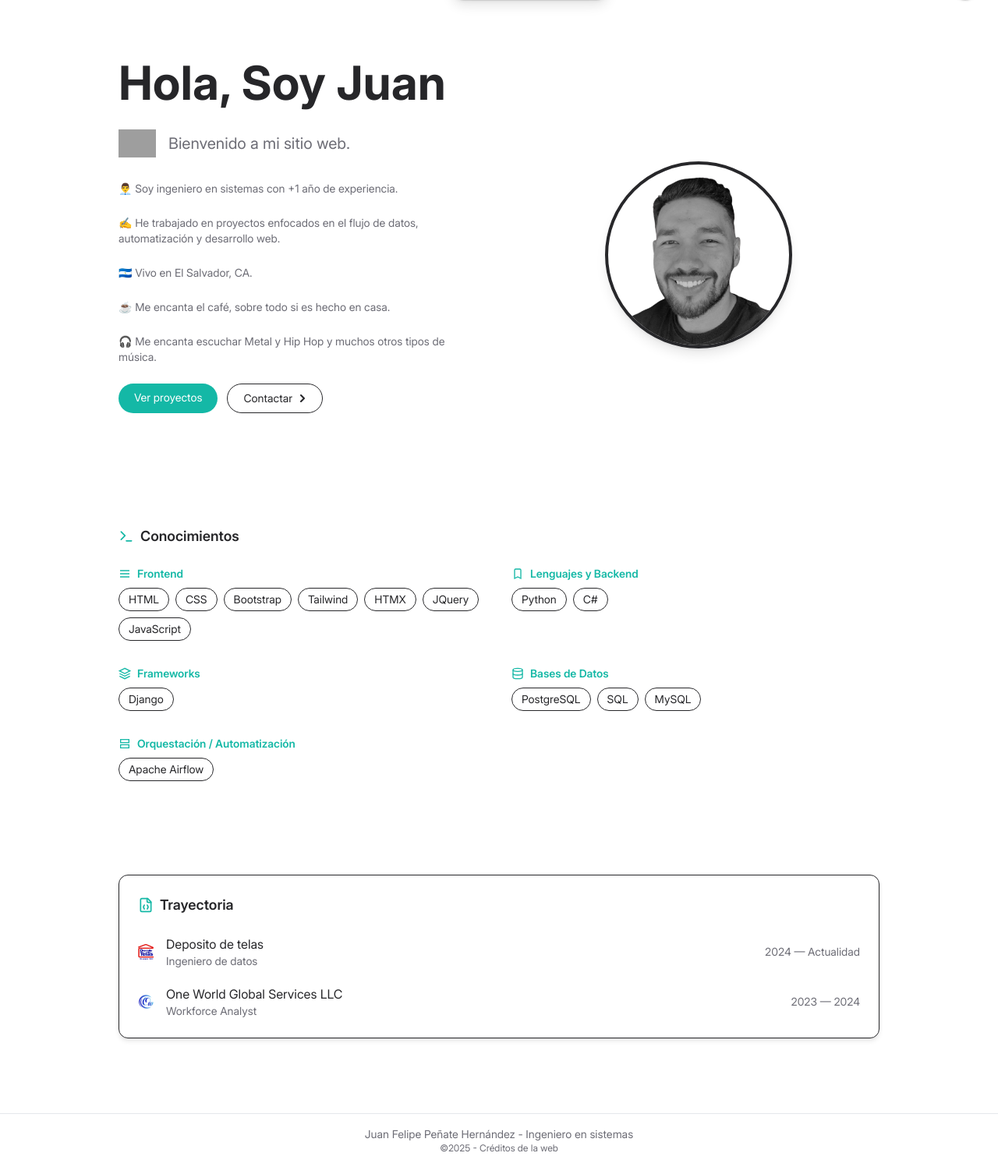
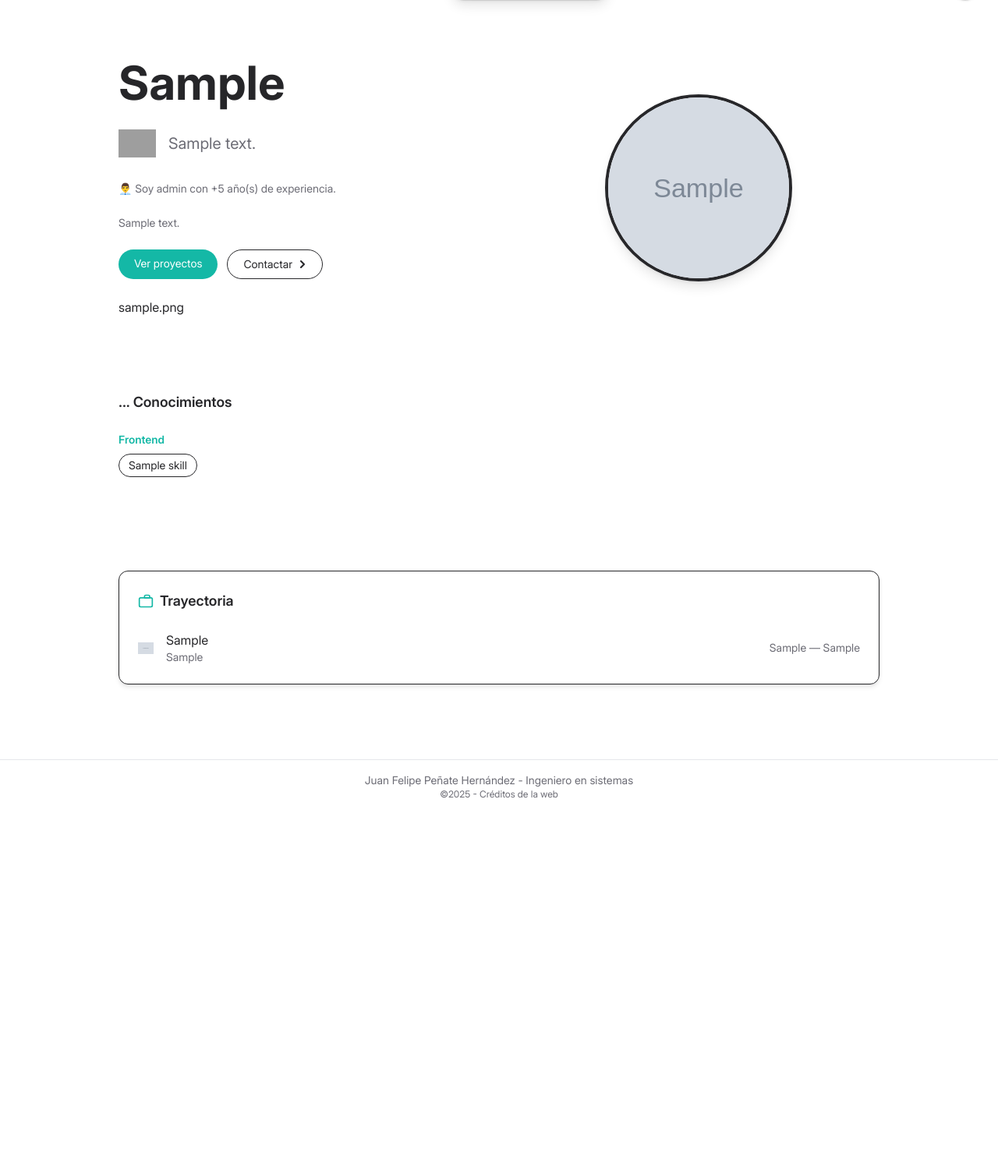
Before and after one commit to juan1144/portfolio, a Django app: page / in a window 1280 px wide. Shown: the part 60-1557 px from the top of the page at 78% size. After the commit the page ends 1084 px from the top, so only its background shows below. Run offline with Django 5.2, Linux system fonts and the light colour scheme; tables that the repository leaves empty hold one stand-in row (values such as "Sample post"); grey boxes marked "Sample" are stand-in pictures; style sheets or scripts are compiled from the project's sources; grey boxes are pictures that could not be loaded.

Commit message:
Add dynamic home page using core models

```diff
--- a/core/views.py
+++ b/core/views.py
@@ -1,36 +1,57 @@
-from datetime import date
+from collections import defaultdict
+from datetime import datetime
 
-from django.shortcuts import render
+from django.shortcuts import render, get_object_or_404
+
+from core.models import Profile
+
+
+# def home(request):
+#     init_date = date(2023, 5, 25)
+#     today = date.today()
+#
+#     experience_years = (
+#         today.year
+#         - init_date.year
+#         - ((today.month, today.day) < (init_date.month, init_date.day))
+#     )
+#
+#     return render(
+#         request,
+#         "core/home.html",
+#         {
+#             "techs_frontend": [
+#                 "HTML",
+#                 "CSS",
+#                 "Bootstrap",
+#                 "Tailwind",
+#                 "HTMX",
+#                 "JQuery",
+#                 "JavaScript",
+#             ],
+#             "techs_backend": ["Python", "C#"],
+#             "techs_db": ["PostgreSQL", "SQL", "MySQL"],
+#             "experience_years": experience_years,
+#         },
+#     )
 
 
 def home(request):
-    init_date = date(2023, 5, 25)
-    today = date.today()
+    profile = get_object_or_404(Profile, id=1)
 
-    experience_years = (
-        today.year
-        - init_date.year
-        - ((today.month, today.day) < (init_date.month, init_date.day))
-    )
+    skills_by_category = defaultdict(list)
+    for skill in profile.skills.all():
+        skills_by_category[skill.category].append(skill.name)
 
-    return render(
-        request,
-        "core/home.html",
-        {
-            "techs_frontend": [
-                "HTML",
-                "CSS",
-                "Bootstrap",
-                "Tailwind",
-                "HTMX",
-                "JQuery",
-                "JavaScript",
-            ],
-            "techs_backend": ["Python", "C#"],
-            "techs_db": ["PostgreSQL", "SQL", "MySQL"],
-            "experience_years": experience_years,
-        },
-    )
+    context = {
+        "profile": profile,
+        "biographies": profile.biographies.all(),
+        "socials": profile.socials.all(),
+        "skills_by_category": dict(skills_by_category),
+        "works": profile.works.all(),
+        "experience_time": datetime.now().year - profile.start_date.year,
+    }
+    return render(request, "core/home.html", context)
 
 
 def projects(request):
--- a/templates/core/home.html
+++ b/templates/core/home.html
@@ -7,31 +7,24 @@
     <!-- left column - TEXT -->
     <div class="text-center md:text-left flex flex-col items-center md:items-start" data-aos="zoom-in">
       <h1 class="text-4xl md:text-6xl font-bold mb-6 text-light-primary dark:text-dark-primary">
-        Hola, Soy Juan
+        {{ profile.greeting }}
       </h1>
       <div class="flex items-center gap-4 mb-6" data-aos="fade-up">
         <img src="{% static 'images/gif/welcome_sticker.gif' %}"
              alt="Saludo animado"
              class="w-10 h-10 md:w-12 md:h-12 object-contain align-middle" />
         <p class="text-xl text-light-secondary dark:text-dark-secondary mb-0 leading-none">
-          Bienvenido a mi sitio web.
+          {{ profile.welcome_text }}
         </p>
       </div>
       <p class="text-sm text-light-secondary dark:text-dark-secondary mb-6" data-aos="fade-down-left">
-        👨‍💼 Soy ingeniero en sistemas con +{{ experience_years }} año de experiencia.
+        👨‍💼 Soy {{ profile.role }} con +{{ experience_time }} año(s) de experiencia.
       </p>
-      <p class="text-sm text-light-secondary dark:text-dark-secondary mb-6" data-aos="fade-down-right">
-        ✍️ He trabajado en proyectos enfocados en el flujo de datos, automatización y desarrollo web.
+      {% for bio in biographies %}
+        <p class="text-sm text-light-secondary dark:text-dark-secondary mb-6" data-aos="fade-down-left">
+          {{ bio.text }}
         </p>
-      <p class="text-sm text-light-secondary dark:text-dark-secondary mb-6" data-aos="fade-down-left">
-        🇳🇮 Vivo en El Salvador, CA.
-      </p>
-      <p class="text-sm text-light-secondary dark:text-dark-secondary mb-6" data-aos="fade-down-right">
-        ☕ Me encanta el café, sobre todo si es hecho en casa.
-      </p>
-      <p class="text-sm text-light-secondary dark:text-dark-secondary mb-6" data-aos="fade-down-left">
-        🎧 Me encanta escuchar Metal y Hip Hop y muchos otros tipos de música.
-      </p>
+      {% endfor %}
       <div class="flex flex-wrap gap-3 mb-6 justify-center md:justify-start relative">
         <a href="{% url 'core:projects' %}"
            class="px-5 py-2 rounded-full text-sm font-medium text-white bg-light-accent dark:bg-dark-accent hover:opacity-90 transition">
@@ -48,128 +41,56 @@
             </svg>
           </button>
           <div id="contactDropdown"
-               class="absolute
-                      md:left-full md:top-1/2 md:-translate-y-1/2 md:ml-2
-                      left-0 top-full mt-2
-                      w-48 rounded-md shadow-lg bg-light-backgroundOverlay dark:bg-dark-backgroundOverlay
-                      ring-1 ring-light-border/10 dark:ring-dark-border/10
-                      opacity-0 scale-95 pointer-events-none
-                      transition-all duration-200
-                      md:origin-left origin-top z-50">
+               class="absolute md:left-full md:top-1/2 md:-translate-y-1/2 md:ml-2 left-0 top-full mt-2 w-48 rounded-md shadow-lg bg-light-backgroundOverlay dark:bg-dark-backgroundOverlay ring-1 ring-light-border/10 dark:ring-dark-border/10 opacity-0 scale-95 pointer-events-none transition-all duration-200 md:origin-left origin-top z-50">
             <div class="py-1 text-sm text-light-primary dark:text-dark-primary">
-              <a href="mailto:jfph25@gmail.com" target="_blank"
+              {% for social in socials %}
+                <a href="{{ social.url }}" target="_blank"
                    class="block px-4 py-2 hover:bg-light-border/10 dark:hover:bg-dark-border/10 transition">
-                ✉️ Correo
+                  {{ social.name }}
                 </a>
-              <a href="https://wa.me/50361981852" target="_blank"
-                 class="block px-4 py-2 hover:bg-light-border/10 dark:hover:bg-dark-border/10 transition">
-                📱 WhatsApp
-              </a>
+              {% endfor %}
             </div>
           </div>
         </div>
       </div>
       <div class="flex space-x-4 justify-center md:justify-start">
-        <!-- GitHub -->
-        <a href="https://github.com/juan1144" target="_blank" aria-label="GitHub">
-          <svg class="w-6 h-6 text-light-primary dark:text-dark-primary hover:text-light-accent dark:hover:text-dark-accent transition">...</svg>
+        {% for social in socials %}
+          <a href="{{ social.url }}" target="_blank" aria-label="{{ social.name }}">
+            {{ social.icon|safe }}
           </a>
-        <!-- LinkedIn -->
-        <a href="https://linkedin.com/in/jfph25" target="_blank" aria-label="LinkedIn">
-          <svg class="w-6 h-6 text-light-primary dark:text-dark-primary hover:text-light-accent dark:hover:text-dark-accent transition">...</svg>
-        </a>
+        {% endfor %}
       </div>
     </div>
 
-    <!-- Right column - TEXT -->
+    <!-- Right column - profile image -->
     <div class="flex justify-center md:justify-center" data-aos="fade-left">
-      <img src="{% static 'images/profile_bk_wh.png' %}" alt="Logo de Juan Peñate"
+      {% if profile.profile_pic %}
+        <img src="{{ profile.profile_pic.url }}" alt="Foto de {{ profile.name }}"
              class="w-60 h-60 rounded-full border-4 border-light-border dark:border-dark-border shadow-lg object-cover" />
+      {% endif %}
     </div>
   </section>
-
 
   <!-- knowledge section -->
   <section class="max-w-5xl mx-auto px-6 pb-24" data-aos="fade-up">
     <h2 class="text-lg font-semibold text-light-primary dark:text-dark-primary flex items-center gap-2 mb-6">
-      <svg xmlns="http://www.w3.org/2000/svg" width="24" height="24" viewBox="0 0 24 24" fill="none" stroke="currentColor" stroke-width="2" stroke-linecap="round" stroke-linejoin="round" class="lucide lucide-terminal-icon lucide-terminal w-5 h-5 text-light-accent dark:text-dark-accent">
-        <polyline points="4 17 10 11 4 5"/><line x1="12" x2="20" y1="19" y2="19"/>
-      </svg>
+      ...
       Conocimientos
     </h2>
 
     <div class="grid grid-cols-1 md:grid-cols-2 gap-8">
-      <!-- Frontend -->
+      {% for category, items in skills_by_category.items %}
         <div>
           <h3 class="text-sm font-semibold mb-2 flex items-center gap-2 text-light-accent dark:text-dark-accent">
-          <svg class="w-4 h-4" fill="none" stroke="currentColor" stroke-width="2" viewBox="0 0 24 24">
-            <path d="M3 12h18M3 6h18M3 18h18"/>
-          </svg>
-          Frontend
+            {{ category }}
           </h3>
           <div class="flex flex-wrap gap-2">
-          {% for tech in techs_frontend %}
-            <span class="px-3 py-1 bg-light-backgroundOverlay dark:bg-dark-backgroundOverlay border border-light-border dark:border-dark-border rounded-full text-sm">{{ tech }}</span>
+            {% for skill in items %}
+              <span class="px-3 py-1 bg-light-backgroundOverlay dark:bg-dark-backgroundOverlay border border-light-border dark:border-dark-border rounded-full text-sm">{{ skill }}</span>
             {% endfor %}
           </div>
         </div>
-
-      <!-- Backend -->
-      <div>
-        <h3 class="text-sm font-semibold mb-2 flex items-center gap-2 text-light-accent dark:text-dark-accent">
-          <svg class="w-4 h-4" fill="none" stroke="currentColor" stroke-width="2" viewBox="0 0 24 24">
-            <path d="M16 3H8a2 2 0 0 0-2 2v16l6-3 6 3V5a2 2 0 0 0-2-2z"/>
-          </svg>
-          Lenguajes y Backend
-        </h3>
-        <div class="flex flex-wrap gap-2">
-          {% for lang in techs_backend %}
-            <span class="px-3 py-1 bg-light-backgroundOverlay dark:bg-dark-backgroundOverlay border border-light-border dark:border-dark-border rounded-full text-sm">{{ lang }}</span>
       {% endfor %}
-        </div>
-      </div>
-
-      <!-- Frameworks -->
-      <div>
-        <h3 class="text-sm font-semibold mb-2 flex items-center gap-2 text-light-accent dark:text-dark-accent">
-          <svg class="w-4 h-4" fill="none" stroke="currentColor" stroke-width="2" viewBox="0 0 24 24">
-            <path d="M12 2L2 7l10 5 10-5-10-5z"/><path d="M2 17l10 5 10-5"/>
-            <path d="M2 12l10 5 10-5"/>
-          </svg>
-          Frameworks
-        </h3>
-        <div class="flex flex-wrap gap-2">
-          <span class="px-3 py-1 bg-light-backgroundOverlay dark:bg-dark-backgroundOverlay border border-light-border dark:border-dark-border rounded-full text-sm">Django</span>
-        </div>
-      </div>
-
-      <!-- databases -->
-      <div>
-        <h3 class="text-sm font-semibold mb-2 flex items-center gap-2 text-light-accent dark:text-dark-accent">
-          <svg class="w-4 h-4" fill="none" stroke="currentColor" stroke-width="2" viewBox="0 0 24 24">
-            <ellipse cx="12" cy="5" rx="9" ry="3"/><path d="M3 5v14a9 3 0 0 0 18 0V5"/><path d="M3 12a9 3 0 0 0 18 0"/>
-          </svg>
-          Bases de Datos
-        </h3>
-        <div class="flex flex-wrap gap-2">
-          {% for db in techs_db %}
-            <span class="px-3 py-1 bg-light-backgroundOverlay dark:bg-dark-backgroundOverlay border border-light-border dark:border-dark-border rounded-full text-sm">{{ db }}</span>
-          {% endfor %}
-        </div>
-      </div>
-
-      <!-- data -->
-      <div class="md:col-span-2">
-        <h3 class="text-sm font-semibold mb-2 flex items-center gap-2 text-light-accent dark:text-dark-accent">
-          <svg class="w-4 h-4" fill="none" stroke="currentColor" stroke-width="2" viewBox="0 0 24 24">
-            <path d="M4 4h16v6H4zM4 14h16v6H4z"/>
-          </svg>
-          Orquestación / Automatización
-        </h3>
-        <div class="flex flex-wrap gap-2">
-          <span class="px-3 py-1 bg-light-backgroundOverlay dark:bg-dark-backgroundOverlay border border-light-border dark:border-dark-border rounded-full text-sm">Apache Airflow</span>
-        </div>
-      </div>
     </div>
   </section>
 
@@ -177,39 +98,26 @@
   <section class="max-w-5xl mx-auto px-6 pb-24 pt-6" data-aos="fade-down">
     <div class="bg-light-backgroundOverlay dark:bg-dark-backgroundOverlay border border-light-border dark:border-dark-border rounded-xl p-6 shadow-md">
       <h2 class="text-lg font-semibold text-light-primary dark:text-dark-primary flex items-center gap-2 mb-6">
-        <svg xmlns="http://www.w3.org/2000/svg" width="24" height="24" viewBox="0 0 24 24" fill="none" stroke="currentColor" stroke-width="2" stroke-linecap="round" stroke-linejoin="round" class="lucide lucide-file-json-icon lucide-file-json w-5 h-5 text-light-accent dark:text-dark-accent">
-          <path d="M15 2H6a2 2 0 0 0-2 2v16a2 2 0 0 0 2 2h12a2 2 0 0 0 2-2V7Z"/>
-          <path d="M14 2v4a2 2 0 0 0 2 2h4"/>
-          <path d="M10 12a1 1 0 0 0-1 1v1a1 1 0 0 1-1 1 1 1 0 0 1 1 1v1a1 1 0 0 0 1 1"/>
-          <path d="M14 18a1 1 0 0 0 1-1v-1a1 1 0 0 1 1-1 1 1 0 0 1-1-1v-1a1 1 0 0 0-1-1"/>
+        <svg xmlns="http://www.w3.org/2000/svg" width="24" height="24" viewBox="0 0 24 24" fill="none" stroke="currentColor" stroke-width="2" stroke-linecap="round" stroke-linejoin="round" class="lucide lucide-briefcase w-5 h-5 text-light-accent dark:text-dark-accent">
+          <rect x="2" y="7" width="20" height="14" rx="2" /><path d="M16 3h-4a2 2 0 0 0-2 2v2h8V5a2 2 0 0 0-2-2z" />
         </svg>
         Trayectoria
       </h2>
-
       <ul class="space-y-5">
+        {% for job in works %}
           <li class="flex justify-between items-center">
             <div class="flex items-center gap-4">
-            <img src="{% static 'images/deposito-telas.png' %}" alt="Foto de Juan Peñate"
-                 class="w-5 h-5 text-light-accent dark:text-dark-accent" />
+              {% if job.logo %}
+                <img src="{{ job.logo.url }}" alt="Logo de {{ job.company }}" class="w-5 h-5 object-contain" />
+              {% endif %}
               <div>
-              <p class="text-light-primary dark:text-dark-primary font-medium">Deposito de telas</p>
-              <p class="text-light-secondary dark:text-dark-secondary text-sm">Ingeniero de datos</p>
+                <p class="text-light-primary dark:text-dark-primary font-medium">{{ job.company }}</p>
+                <p class="text-light-secondary dark:text-dark-secondary text-sm">{{ job.position }}</p>
               </div>
             </div>
-          <span class="text-light-secondary dark:text-dark-secondary text-sm">2024 — Actualidad</span>
+            <span class="text-light-secondary dark:text-dark-secondary text-sm">{{ job.start }} — {{ job.end }}</span>
           </li>
-
-        <li class="flex justify-between items-center">
-          <div class="flex items-center gap-4">
-            <img src="{% static 'images/owgs.png' %}" alt="Foto de Juan Peñate"
-                 class="w-5 h-5 text-light-accent dark:text-dark-accent" />
-            <div>
-              <p class="text-light-primary dark:text-dark-primary font-medium">One World Global Services LLC</p>
-              <p class="text-light-secondary dark:text-dark-secondary text-sm">Workforce Analyst</p>
-            </div>
-          </div>
-          <span class="text-light-secondary dark:text-dark-secondary text-sm">2023 — 2024</span>
-        </li>
+        {% endfor %}
       </ul>
     </div>
   </section>
```
Also changed, not shown: core/admin.py (+49 -0 lines), companies/deposito-telas.png (added), companies/owgs.png (added), profile/profile_bk_wh.png (added). Lines whose indentation alone changed are shown as unchanged.
